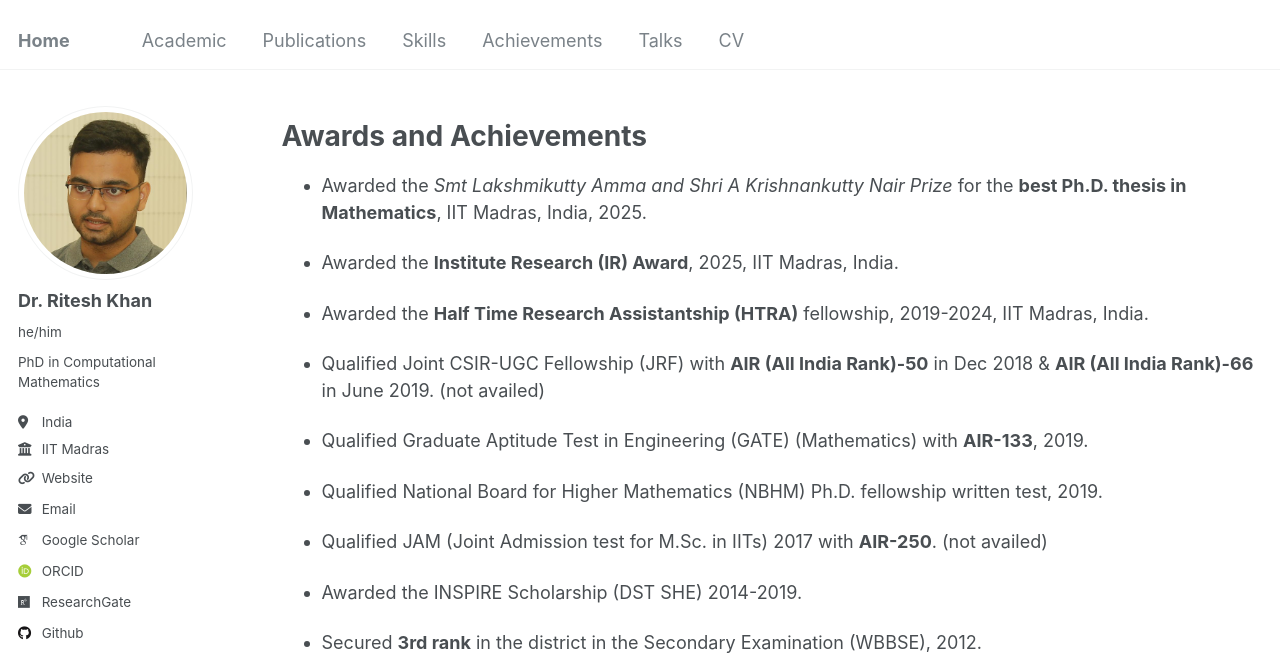
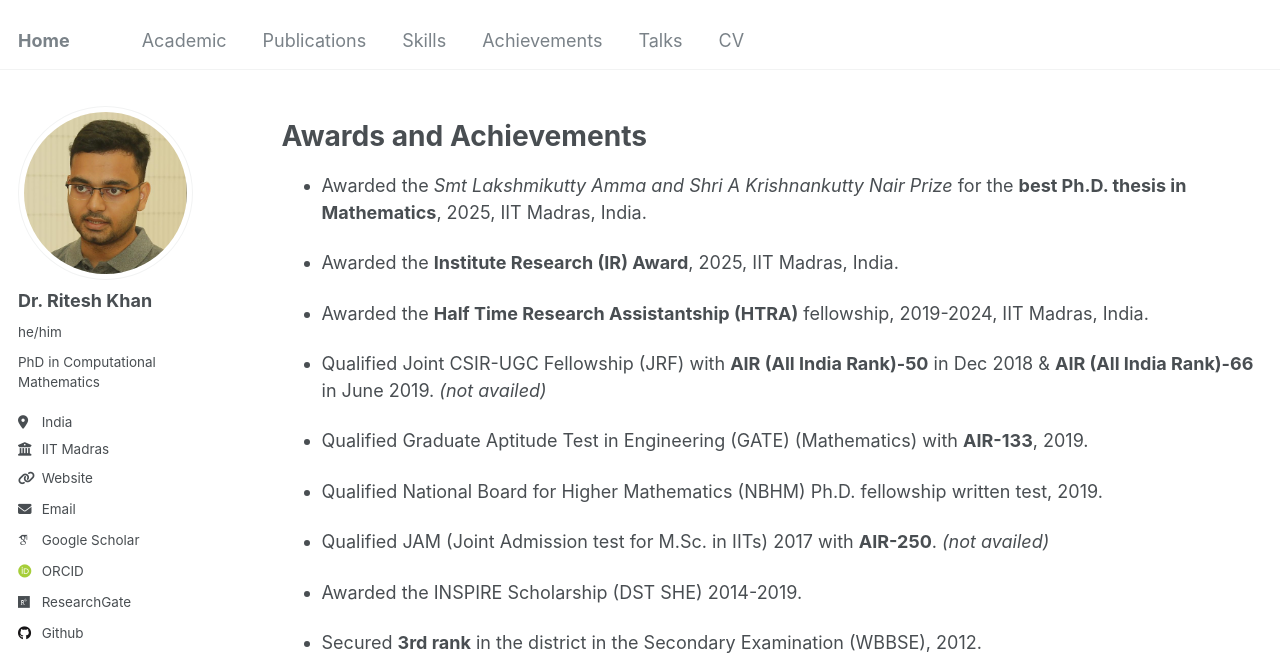
Before and after one commit to RiteshKhan/riteshkhan.github.io, a Jekyll site: the page built from _pages/achievements.md, in a window 1280 px wide and 1042 px high. Shown: the top 655 px of the window. Built offline with Jekyll 4.4.1, drawn with Linux system fonts in a browser that asks for light colours; some web fonts are replaced.

```diff
--- a/_pages/achievements.html
+++ b/_pages/achievements.html
@@ -1,6 +1,6 @@
 ---
 layout: archive
-title: "Awards/Achievements"
+title: "Awards & Achievements"
 permalink: /achievements/
 author_profile: true
 ---
--- a/_pages/achievements.md
+++ b/_pages/achievements.md
@@ -10,19 +10,19 @@ redirect_from:
 
 Awards and Achievements
 ======
-* Awarded the *Smt Lakshmikutty Amma and Shri A Krishnankutty Nair Prize* for the **best Ph.D. thesis in Mathematics**, IIT Madras, India, 2025.
+* Awarded the *Smt Lakshmikutty Amma and Shri A Krishnankutty Nair Prize* for the **best Ph.D. thesis in Mathematics**, 2025, IIT Madras, India.
 
 * Awarded the **Institute Research (IR) Award**, 2025, IIT Madras, India.
 
 * Awarded the **Half Time Research Assistantship (HTRA)** fellowship, 2019-2024, IIT Madras, India.
 
-* Qualified Joint CSIR-UGC Fellowship (JRF) with **AIR (All India Rank)-50** in Dec 2018 & **AIR (All India Rank)-66** in June 2019. (not availed)
+* Qualified Joint CSIR-UGC Fellowship (JRF) with **AIR (All India Rank)-50** in Dec 2018 & **AIR (All India Rank)-66** in June 2019. *(not availed)*
 
 * Qualified Graduate Aptitude Test in Engineering (GATE) (Mathematics) with **AIR-133**, 2019.
 
 * Qualified National Board for Higher Mathematics (NBHM) Ph.D. fellowship written test, 2019.
 
-* Qualified JAM (Joint Admission test for M.Sc. in IITs) 2017 with **AIR-250**. (not availed)
+* Qualified JAM (Joint Admission test for M.Sc. in IITs) 2017 with **AIR-250**. *(not availed)*
 
 * Awarded the INSPIRE Scholarship (DST SHE) 2014-2019.
 
```
